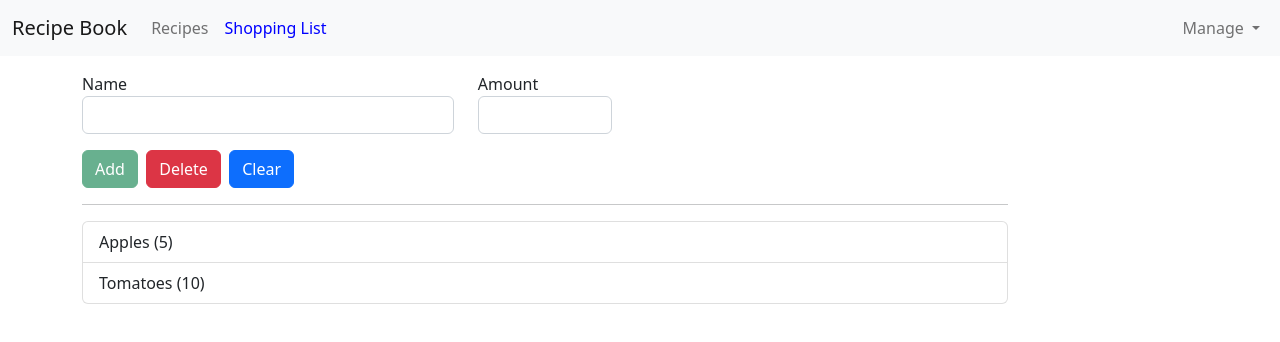
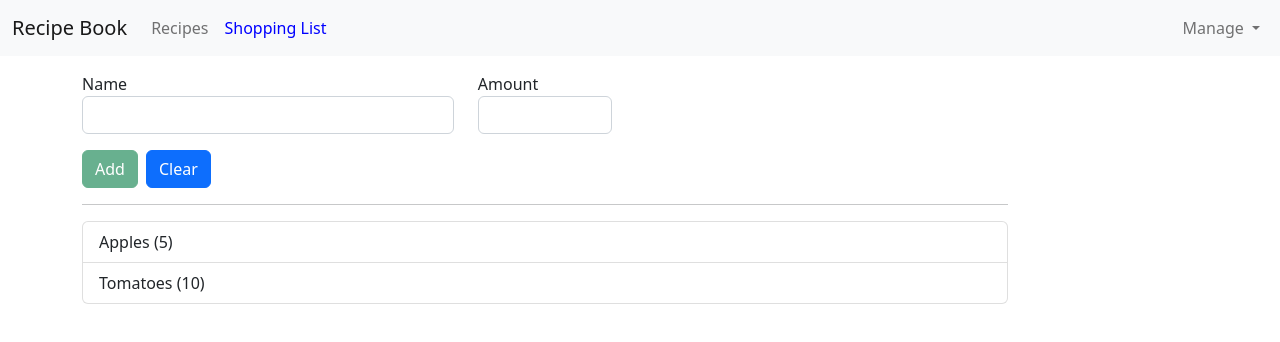
Before and after one commit to jldavis33/recipe-book, an Angular app: page /shopping-list in a window 1280 px wide. Shown: the top 342 px of the page. Built offline with nearby package versions, Linux system fonts and the light colour scheme.

Commit message:
Add Delete, Clear actions - update method name - remove html spaces for CSS

```diff
--- a/src/app/shopping-list/shopping-edit/shopping-edit.component.html
+++ b/src/app/shopping-list/shopping-edit/shopping-edit.component.html
@@ -1,4 +1,4 @@
-<form (ngSubmit)="onAddItem(form)" #form="ngForm">
+<form (ngSubmit)="onSubmit(form)" #form="ngForm">
     <div class="row">
         <div class="col-sm-5 mb-3">
             <label for="name">Name</label>
@@ -13,9 +13,9 @@
         <div class="col">
             <button class="btn btn-success" type="submit" [disabled]="form.invalid">
                 {{ editMode ? 'Update' : 'Add' }}
-            </button>&nbsp;
-            <button class="btn btn-danger" type="button">Delete</button>&nbsp;
-            <button class="btn btn-primary" type="button">Clear</button>
+            </button>
+            <button *ngIf="editMode" class="btn btn-danger" type="button" (click)="onDeleteItem()">Delete</button>
+            <button class="btn btn-primary" type="button" (click)="onClear()">Clear</button>
         </div>
     </div>
 </form>
--- a/src/app/shopping-list/shopping-edit/shopping-edit.component.scss
+++ b/src/app/shopping-list/shopping-edit/shopping-edit.component.scss
@@ -0,0 +1,3 @@
+button:not(:first-of-type) {
+    margin-left: 0.5rem;
+}
--- a/src/app/shopping-list/shopping-edit/shopping-edit.component.ts
+++ b/src/app/shopping-list/shopping-edit/shopping-edit.component.ts
@@ -38,7 +38,7 @@ export class ShoppingEditComponent implements OnInit, OnDestroy {
             });
     }
 
-    onAddItem(form: NgForm) {
+    onSubmit(form: NgForm) {
         const value = form.value;
         const newIngredient = new Ingredient(value.name, value.amount);
 
@@ -47,6 +47,18 @@ export class ShoppingEditComponent implements OnInit, OnDestroy {
         } else {
             this.shoppingListService.addIngredient(newIngredient)
         }
+        this.editMode = false;
+        this.onClear();
+    }
+
+    onClear() {
+        this.form?.reset();
+        this.editMode = false;
+    }
+
+    onDeleteItem() {
+        this.shoppingListService.deleteIngredient(this.editItemIndex as number);
+        this.onClear();
     }
 
     ngOnDestroy() {
--- a/src/app/shopping-list/shopping-list.service.ts
+++ b/src/app/shopping-list/shopping-list.service.ts
@@ -36,4 +36,9 @@ export class ShoppingListService {
         this.ingredients[index] = newIngredient;
         this.ingredientsChanged.next(this.ingredients.slice());
     }
+
+    deleteIngredient(index: number) {
+        this.ingredients.splice(index, 1);
+        this.ingredientsChanged.next(this.ingredients.slice());
+    }
 }
```
